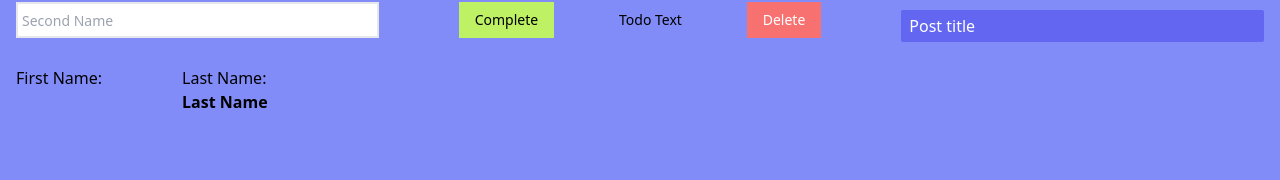
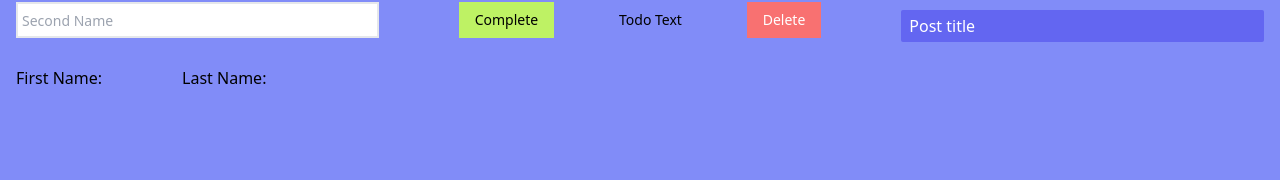
Before and after one commit to Evgeniya1307/Redux-toolkit, a React (Create React App) app: page / in a window 1280 px wide. Shown: the part 106-286 px from the top of the page. Built offline with nearby package versions, Linux system fonts and the light colour scheme.

Commit message:
// создаю список задач в features создала папку todo в ней todoSelector.js

```diff
--- a/src/components/LastName.js
+++ b/src/components/LastName.js
@@ -4,7 +4,7 @@
 const LastName = () => {
     const lastName = useSelector((state) => state.user.lastName)
 
-    return <div className='font-bold'>Last Name</div>
+    return <div className='font-bold'>{lastName}</div>
 }
 
 export default LastName;
--- a/src/components/User.js
+++ b/src/components/User.js
@@ -44,4 +44,7 @@
     )
 }
 
-export default User
+export default User;
+
+//функцию usedispatch можем вызывать те экшены которые создали в userSlise и за сяёт этого меняется стейт
+//чтобы получить доступ к данному стейту из любого компонента у нас есть хук useSelector который принимает стейт и возвращает какую сущность данного стейта
--- /dev/null
+++ b/src/components/features/user/todo/todoSlice.js
@@ -0,0 +1 @@
+// создаю список задач в features создала папку todo в ней todoSelector.js
--- a/src/components/features/user/userSlice.js
+++ b/src/components/features/user/userSlice.js
@@ -22,3 +22,6 @@
 
 export const { setFirstName, setLastName } = userSlice.actions
 export default userSlice.reducer
+
+
+//есть какая форма где есть FirstName и LastName мы сдели две функции эскспортили и в user смотри там
--- a/src/store/store.js
+++ b/src/store/store.js
@@ -6,3 +6,6 @@
         user:userSlice,// поле, ключ user значение userSlice
     },
 })//слайс отвечает за ту или иную часть приложения
+
+
+//создали тут глобальный обьект стора где храниться весь наш стейт пото создаем для каждой сущности отдельный useSlise смотреть в нём
```
